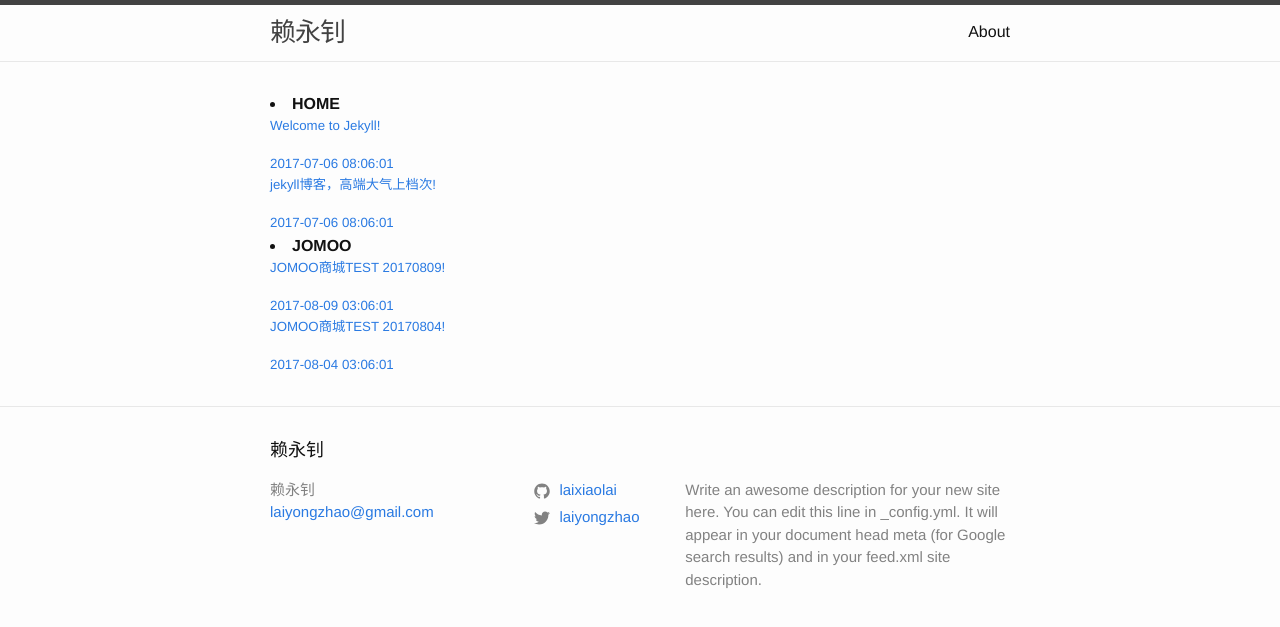
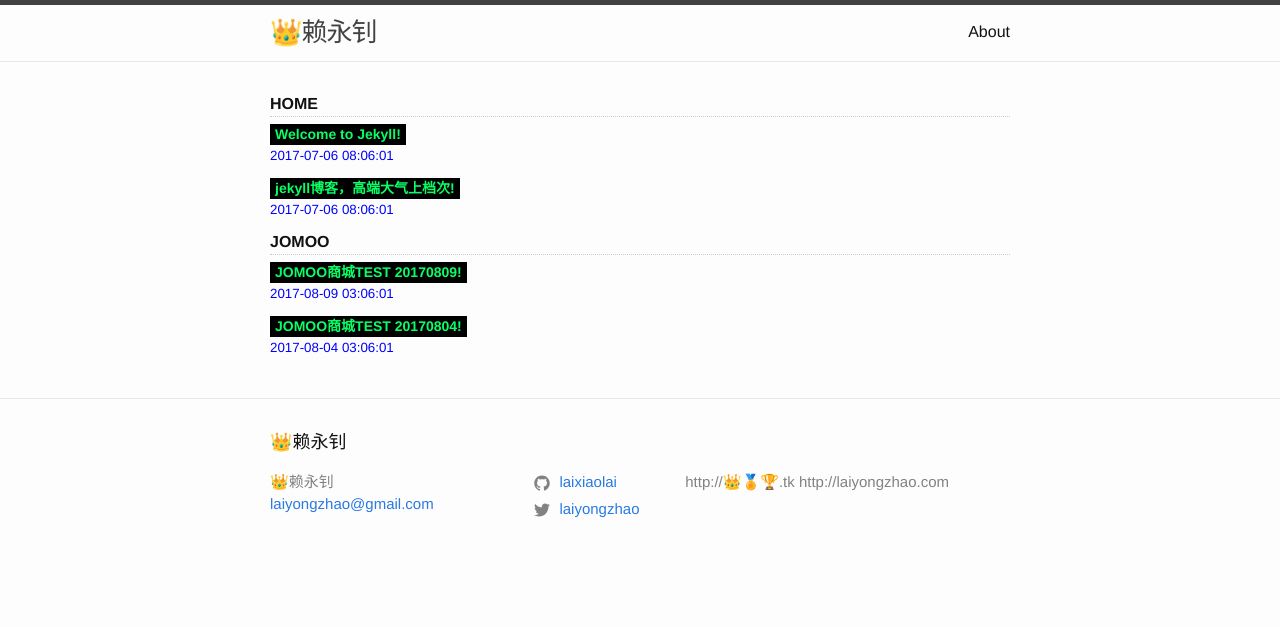
Before and after one commit to laixiaolai/laixiaolai.github.io, a Jekyll site: the page built from index.md, in a window 1280 px wide. Shown: the top 627 px of the page. Built offline with Jekyll 4.4.1, drawn with Linux system fonts in a browser that asks for light colours.

Commit message:
首页样式调整

```diff
--- a/_config.yml
+++ b/_config.yml
@@ -13,12 +13,10 @@
 # you will see them accessed via {{ site.title }}, {{ site.email }}, and so on.
 # You can create any custom variable you would like, and they will be accessible
 # in the templates via {{ site.myvariable }}.
-title: 赖永钊
+title: 👑赖永钊
 email: laiyongzhao@gmail.com
 description: > # this means to ignore newlines until "baseurl:"
-  Write an awesome description for your new site here. You can edit this
-  line in _config.yml. It will appear in your document head meta (for
-  Google search results) and in your feed.xml site description.
+  http://👑🏅🏆.tk http://laiyongzhao.com
 baseurl: "" # the subpath of your site, e.g. /blog
 url: "" # the base hostname & protocol for your site, e.g. http://example.com
 twitter_username: laiyongzhao
--- a/_sass/minima/_base.scss
+++ b/_sass/minima/_base.scss
@@ -70,6 +70,7 @@ ul, ol {
 }
 
 li {
+  list-style:none;
   > ul,
   > ol {
     margin-bottom: 0;
--- a/_sass/minima/_layout.scss
+++ b/_sass/minima/_layout.scss
@@ -201,8 +201,28 @@
   display: block;
   @include relative-font-size(1.5);
 }
-
-
+.list-group-item-info{
+  margin-bottom:5px;
+  border-bottom:1px dotted #ccc;
+}
+.list-group-item{
+  .d-flex{
+    margin-bottom:10px;
+  }
+  h5{
+    display:inline-block;
+    padding:0 5px;
+    font-size:14px;
+    font-weight:700;
+    margin-bottom:0;
+    background:#000;
+    color:#08ff65;
+  }
+  small{
+    display:block;
+    color:#0002ff;
+  }
+}
 
 /**
  * Posts
```
